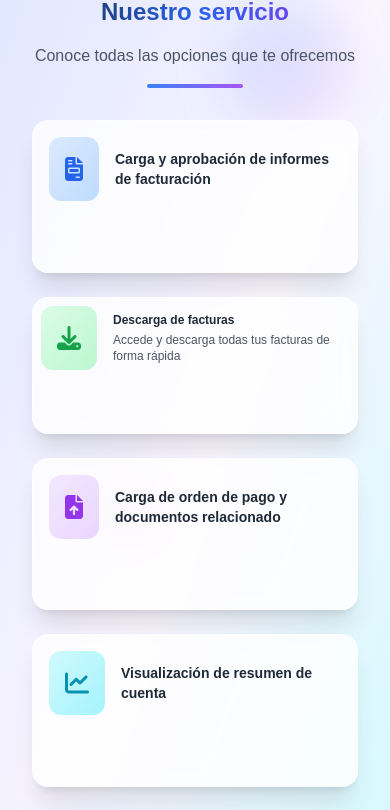
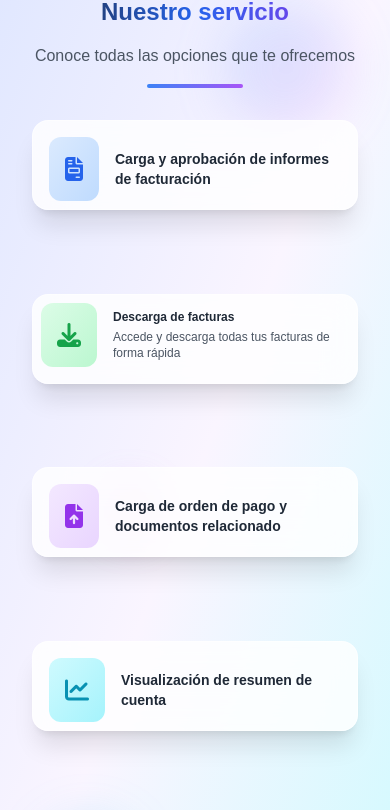
Before and after one commit to Fran-Larrosa-7id/flowork, an Angular app: page / in a window 390 px wide. Shown: the part 880-1690 px from the top of the page. Built offline with nearby package versions, Linux system fonts and the light colour scheme.

Commit message:
feat: adjust card styles for improved responsiveness on smaller screens

```diff
--- a/src/app/pages/login/login.scss
+++ b/src/app/pages/login/login.scss
@@ -17,6 +17,11 @@
     .cards {
         height: 100dvh;
     }
+
+    .card{
+        min-height: unset !important;
+        height: 90px;
+    }
 }
 
 @media (min-height: 648px) {
```
